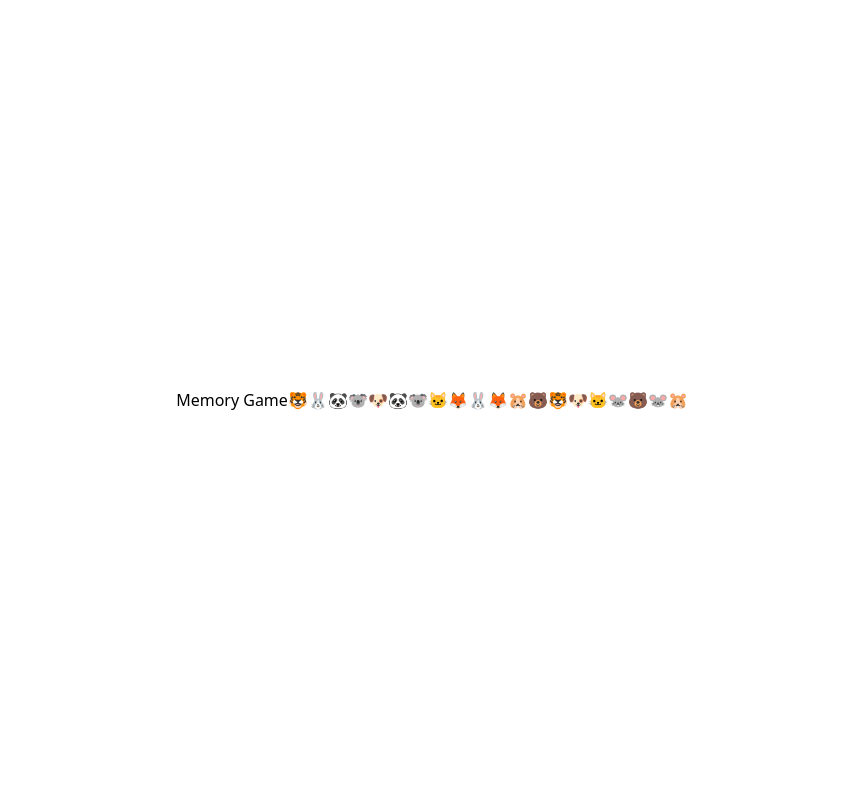
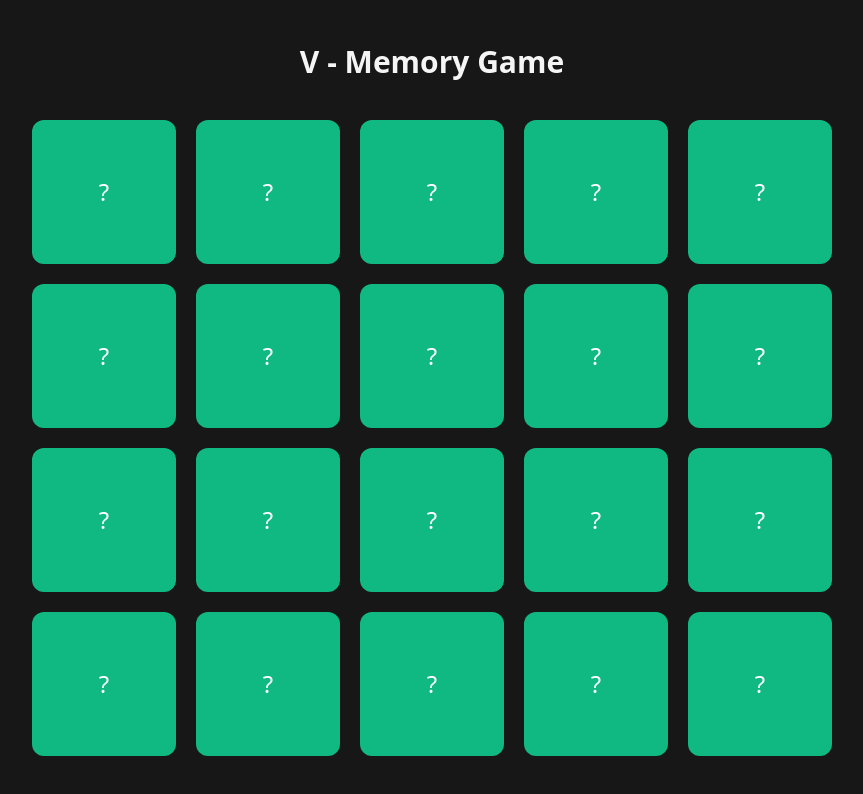
Before and after one commit to Kei-K23/vue-memory-game, a Vue app: page / in a window 1280 px wide. Shown: the top 794 px of the page, without its empty margins (208-1071 px from the left). Built offline with nearby package versions, Linux system fonts and the light colour scheme.

Commit message:
Add card component and setup flip card animation

```diff
--- a/src/App.vue
+++ b/src/App.vue
@@ -3,8 +3,14 @@ import GameBoard from "./components/GameBoard.vue";
 </script>
 
 <template>
-  <main class="min-h-screen flex items-center justify-center container">
-    <h1 class="">Memory Game</h1>
-    <GameBoard />
+  <main
+    class="min-h-screen w-full bg-neutral-900 flex flex-col items-center justify-center mx-auto text-neutral-100"
+  >
+    <div
+      class="flex flex-col items-center justify-center container mx-auto w-full"
+    >
+      <h1 class="text-3xl font-bold">V - Memory Game</h1>
+      <GameBoard />
+    </div>
   </main>
 </template>
--- a/src/components/CardComponent.vue
+++ b/src/components/CardComponent.vue
@@ -7,5 +7,53 @@ defineProps<{
 </script>
 
 <template>
-  <span>{{ card.value }}</span>
+  <div
+    class="aspect-square perspective-1000"
+    :class="{ 'cursor-pointer': !card.isMatched }"
+  >
+    <div
+      class="relative w-full h-full transition-transform duration-600 transform-style-3d"
+      :class="{
+        'rotate-y-180': card.isFlipped,
+        'animate-shake': !card.isMatched && card.isFlipped,
+      }"
+    >
+      <!-- Card Front -->
+      <div
+        class="absolute w-full h-full bg-emerald-500 rounded-xl flex items-center justify-center text-white backface-hidden"
+        :class="{ 'opacity-0': card.isMatched }"
+      >
+        <span class="text-2xl">?</span>
+      </div>
+
+      <!-- Card Back -->
+      <div
+        class="absolute w-full h-full bg-white rounded-xl flex items-center justify-center rotate-y-180 backface-hidden border-2"
+        :class="{
+          'border-green-500': card.isMatched,
+          'border-emerald-600': !card.isMatched,
+        }"
+      >
+        <span class="text-4xl">{{ card.value }}</span>
+      </div>
+    </div>
+  </div>
 </template>
+
+<style scoped>
+.perspective-1000 {
+  perspective: 1000px;
+}
+
+.transform-style-3d {
+  transform-style: preserve-3d;
+}
+
+.backface-hidden {
+  backface-visibility: hidden;
+}
+
+.rotate-y-180 {
+  transform: rotateY(180deg);
+}
+</style>
--- a/src/components/GameBoard.vue
+++ b/src/components/GameBoard.vue
@@ -40,7 +40,9 @@ initializeGame();
 </script>
 
 <template>
-  <div class="max-w-4xl">
-    <CardComponent v-for="card in cards" :key="card.id" :card="card" />
+  <div class="w-[800px]">
+    <div class="grid grid-cols-5 gap-5 mt-10 w-full">
+      <CardComponent v-for="card in cards" :key="card.id" :card="card" />
+    </div>
   </div>
 </template>
--- a/src/style.css
+++ b/src/style.css
@@ -1,3 +1,9 @@
 @tailwind base;
 @tailwind components;
 @tailwind utilities;
+
+:root,
+html,
+body {
+    height: 100%;
+}
--- a/tailwind.config.js
+++ b/tailwind.config.js
@@ -1,8 +1,24 @@
 /** @type {import('tailwindcss').Config} */
 export default {
-  content: ["./index.html", "./src/**/*.{js,ts,jsx,tsx,vue}"],
+  content: ["./index.html", "./src/**/*.{vue,js,ts,jsx,tsx}"],
   theme: {
-    extend: {},
+    extend: {
+      animation: {
+        flip: "flip 0.6s ease-in-out",
+        shake: "shake 0.5s ease-in-out",
+      },
+      keyframes: {
+        flip: {
+          "0%": { transform: "rotateY(0deg)" },
+          "100%": { transform: "rotateY(180deg)" },
+        },
+        shake: {
+          "0%, 100%": { transform: "translateX(0)" },
+          "25%": { transform: "translateX(-5px)" },
+          "75%": { transform: "translateX(5px)" },
+        },
+      },
+    },
   },
   plugins: [],
 };
```
